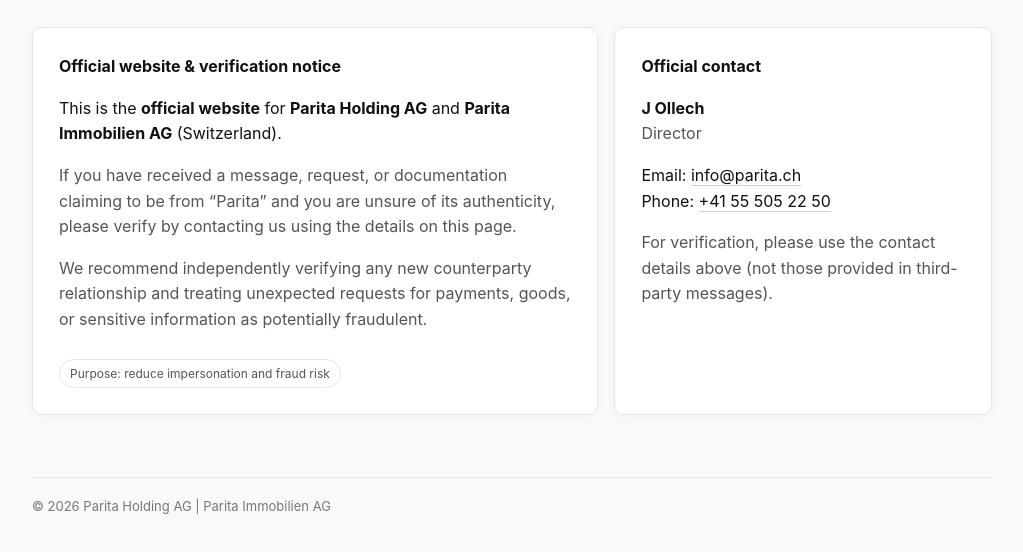
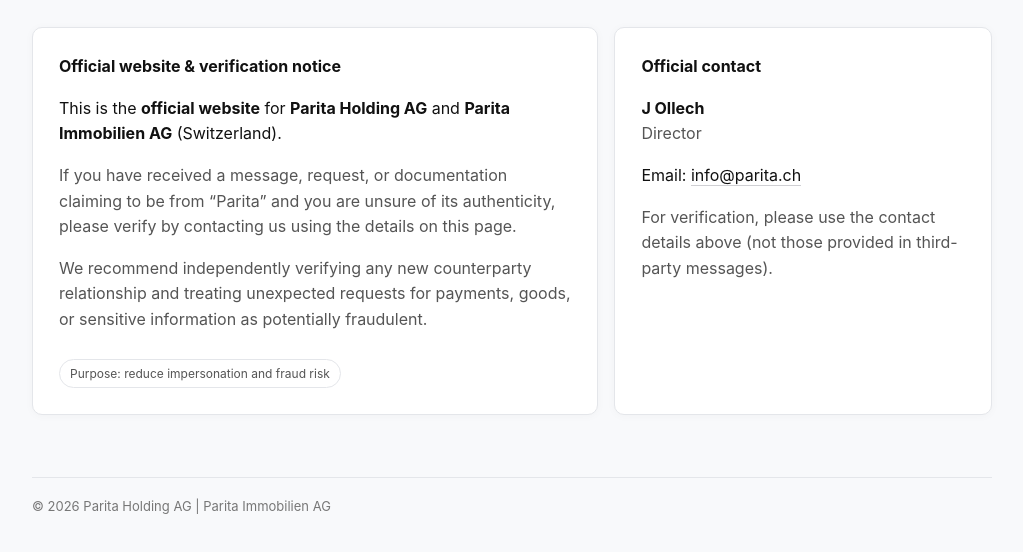
Before and after one commit to joshwine/parita-site, a plain HTML site: page index.html in a window 1280 px wide. Shown: the part 164-716 px from the top of the page, without its empty margins (128-1151 px from the left). Drawn offline with Linux system fonts and the light colour scheme.

Commit message:
Update index.html

```diff
--- a/index.html
+++ b/index.html
@@ -25,8 +25,7 @@
     "contactPoint": [{
       "@type": "ContactPoint",
       "contactType": "official contact",
-      "email": "info@parita.ch",
-      "telephone": "+41 55 505 22 50"
+      "email": "info@parita.ch"
     }]
   }
   </script>
@@ -235,8 +234,7 @@
             <span class="muted">Director</span>
           </p>
           <p>
-            Email: <a href="mailto:info@parita.ch">info@parita.ch</a><br />
-            Phone: <a href="tel:+41555052250">+41 55 505 22 50</a>
+            Email: <a href="mailto:info@parita.ch">info@parita.ch</a>
           </p>
           <p class="muted" style="margin-top:14px;">
             For verification, please use the contact details above (not those provided in third-party messages).
@@ -250,8 +248,7 @@
             <span class="muted">Direktor</span>
           </p>
           <p>
-            E-Mail: <a href="mailto:info@parita.ch">info@parita.ch</a><br />
-            Telefon: <a href="tel:+41555052250">+41 55 505 22 50</a>
+            E-Mail: <a href="mailto:info@parita.ch">info@parita.ch</a>
           </p>
           <p class="muted" style="margin-top:14px;">
             Bitte verwenden Sie zur Verifizierung die oben genannten Kontaktdaten (nicht die in Drittmitteilungen angegebenen).
```
